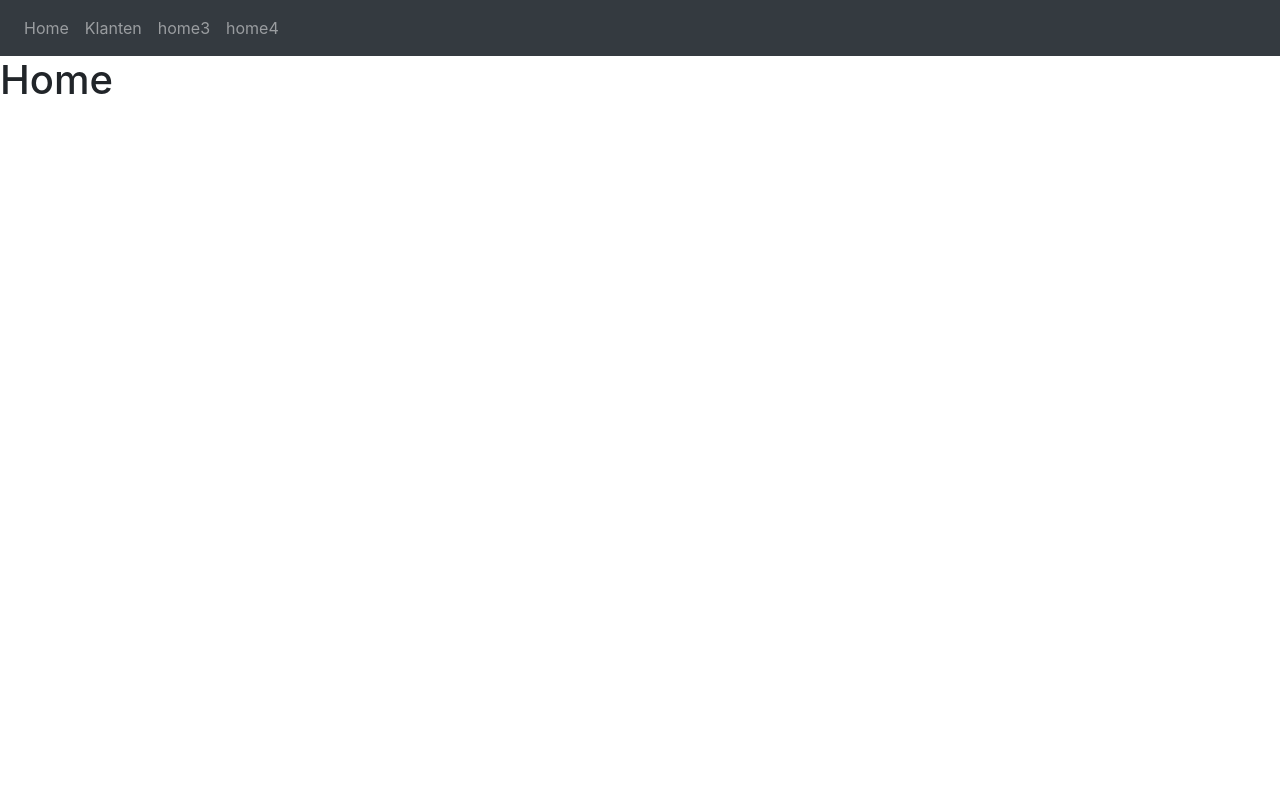
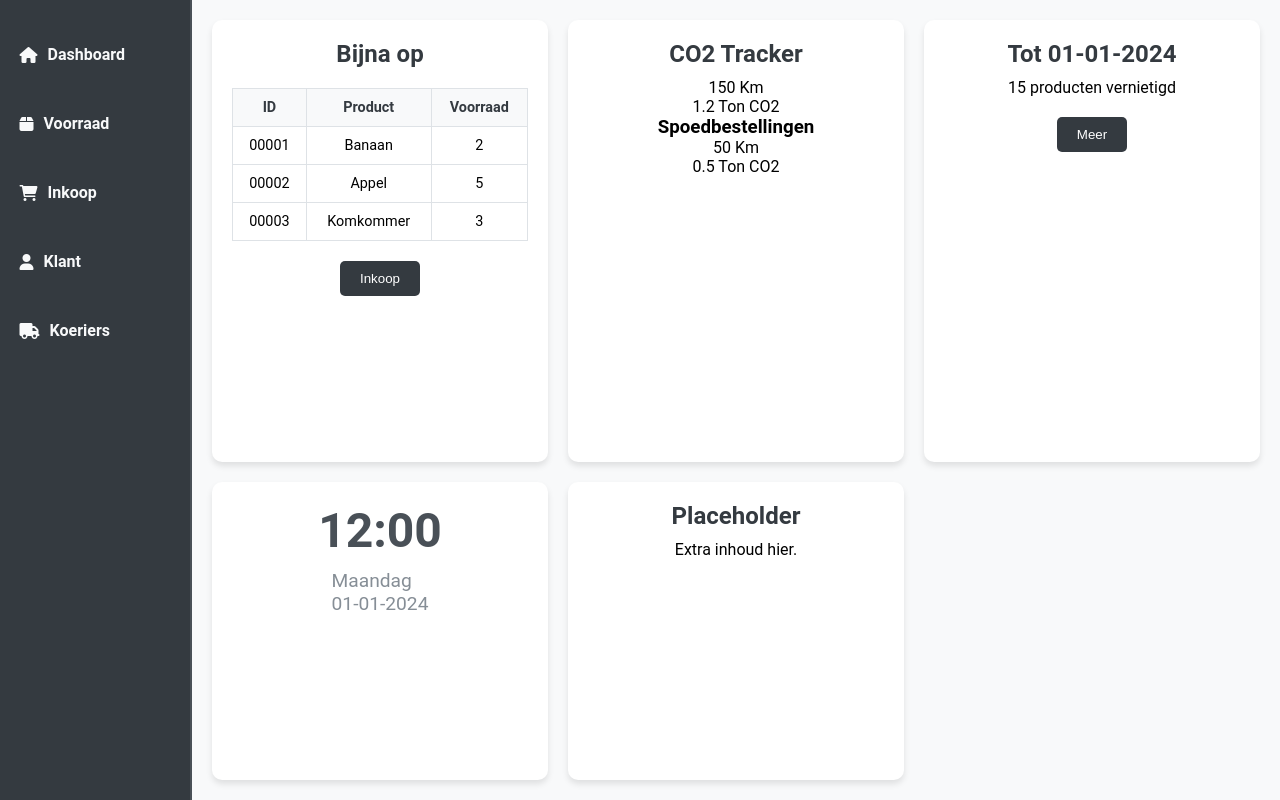
Before and after one commit to CyberDuckys/Main, a Flask app: page / in a window 1280 px wide. Run offline with Flask 3, Linux system fonts and the light colour scheme; some libraries are stand-ins or nearby versions.

Commit message:
First Setup

```diff
--- a/website/static/style.css
+++ b/website/static/style.css
@@ -0,0 +1,185 @@
+
+* {
+    margin: 0;
+    padding: 0;
+    box-sizing: border-box;
+}
+
+body {
+    font-family: 'Roboto', sans-serif;
+    display: flex;
+    height: 100vh;
+    background-color: #f8f9fa;
+}
+
+.sidebar {
+    width: 15%;
+    background-color: #343a40;
+    display: flex;
+    flex-direction: column;
+    align-items: center;
+    padding-top: 20px;
+    border-right: 2px solid #495057;
+}
+
+.sidebar a {
+    text-decoration: none;
+    color: #f8f9fa;
+    margin: 15px 0;
+    font-weight: bold;
+    font-size: 1rem;
+    display: flex;
+    align-items: center;
+    gap: 10px;
+    transition: background-color 0.3s;
+    padding: 10px;
+    width: 90%;
+    border-radius: 5px;
+    text-align: center;
+}
+
+.sidebar a:hover {
+    background-color: #495057;
+}
+
+.main-content {
+    width: 85%;
+    max-width: 1200px; /* Beperk de maximale breedte */
+    margin: 0 auto; /* Centreer de inhoud */
+    display: grid;
+    grid-template-columns: repeat(auto-fit, minmax(300px, 1fr));
+    gap: 20px;
+    padding: 20px;
+    overflow-y: auto; /* Zorgt ervoor dat inhoud kan scrollen indien nodig */
+}
+
+
+.card {
+    background-color: #ffffff;
+    padding: 20px;
+    border-radius: 10px;
+    box-shadow: 0 4px 6px rgba(0, 0, 0, 0.1);
+    display: flex;
+    flex-direction: column;
+    align-items: center;
+    transition: transform 0.3s, box-shadow 0.3s;
+}
+
+.card:hover {
+    transform: translateY(-5px);
+    box-shadow: 0 6px 10px rgba(0, 0, 0, 0.15);
+}
+
+.card h2 {
+    margin-bottom: 10px;
+    font-size: 1.5rem;
+    color: #343a40;
+}
+
+.table {
+    width: 100%;
+    border-collapse: collapse;
+    margin-top: 10px;
+}
+
+.table th, .table td {
+    border: 1px solid #dee2e6;
+    padding: 10px;
+    text-align: center;
+    font-size: 0.9rem;
+}
+
+.table th {
+    background-color: #f8f9fa;
+    font-weight: bold;
+    color: #343a40;
+}
+
+.button {
+    margin-top: 20px;
+    padding: 10px 20px;
+    background-color: #343a40;
+    color: white;
+    border: none;
+    border-radius: 5px;
+    cursor: pointer;
+    text-align: center;
+    transition: background-color 0.3s;
+}
+
+.button:hover {
+    background-color: #495057;
+}
+
+.clock {
+    font-size: 3rem;
+    font-weight: bold;
+    color: #495057;
+    margin-bottom: 10px;
+}
+
+.date {
+    font-size: 1.2rem;
+    color: #868e96;
+}
+
+/* Responsiveness */
+@media (max-width: 768px) {
+    .sidebar {
+        width: 100%;
+        flex-direction: row;
+        justify-content: space-around;
+    }
+
+    .main-content {
+        width: 100%;
+        grid-template-columns: 1fr;
+    }
+}
+
+.klanten-table {
+    margin-top: 20px;
+    width: 100%;
+    border-collapse: collapse;
+}
+
+.klanten-table th, .klanten-table td {
+    border: 1px solid #dee2e6;
+    padding: 10px;
+    text-align: left;
+    font-size: 0.9rem;
+}
+
+.klanten-table th {
+    background-color: #f8f9fa;
+    color: #343a40;
+    font-weight: bold;
+}
+
+.klanten-table a {
+    color: #007bff;
+    text-decoration: none;
+}
+
+.klanten-table a:hover {
+    text-decoration: underline;
+}
+
+.button-small {
+    padding: 5px 10px;
+    background-color: #343a40;
+    color: white;
+    border: none;
+    border-radius: 5px;
+    cursor: pointer;
+    font-size: 0.8rem;
+}
+
+.button-small:hover {
+    background-color: #495057;
+}
+
+.sidebar a.active {
+    background-color: #495057;
+    color: #fff;
+}
--- a/website/templates/base.html
+++ b/website/templates/base.html
@@ -1,33 +1,15 @@
 <!DOCTYPE html>
 <html lang="en">
-<head>
+  <head>
     <meta charset="UTF-8">
     <meta name="viewport" content="width=device-width, initial-scale=1.0">
-    <link rel="stylesheet" href="{{url_for('static', filename='style.css')}}"></link>
-    <link rel="stylesheet" href="https://stackpath.bootstrapcdn.com/bootstrap/4.3.1/css/bootstrap.min.css" integrity="sha384-ggOyR0iXCbMQv3Xipma34MD+dH/1fQ784/j6cY/iJTQUOhcWr7x9JvoRxT2MZw1T" crossorigin="anonymous">
-    <title>{% block title %}missing title{% endblock %}</title>
+    <title>{% block title %}Dashboard{% endblock %}</title>
+    <link rel="stylesheet" href="{{ url_for('static', filename='style.css') }}">
+    <link rel="stylesheet" href="https://cdnjs.cloudflare.com/ajax/libs/font-awesome/6.0.0/css/all.min.css">
 </head>
 <body>
-    <nav class="navbar navbar-expand-lg navbar-dark bg-dark">
-        <button
-          class="navbar-toggler"
-          type="button"
-          data-toggle="collapse"
-          data-target="#navbar"
-        >
-          <span class="navbar-toggler-icon"></span>
-        </button>
-        <div class="collapse navbar-collapse" id="navbar">
-          <div class="navbar-nav">
-            <a class="nav-item nav-link" id="home" href="/">Home</a>
-            <a class="nav-item nav-link" id="klanten" href="/klanten">Klanten</a>
-            <a class="nav-item nav-link" id="home3" href="/home3">home3</a>
-            <a class="nav-item nav-link" id="home4" href="/home4">home4</a>
-          </div>
-        </div>
-      </nav>
+    {% block content %}
 
-    {% block content %}
     {% endblock %}
 </body>
 <script src="https://code.jquery.com/jquery-3.3.1.slim.min.js" integrity="sha384-q8i/X+965DzO0rT7abK41JStQIAqVgRVzpbzo5smXKp4YfRvH+8abtTE1Pi6jizo" crossorigin="anonymous"></script>
--- a/website/templates/home.html
+++ b/website/templates/home.html
@@ -4,5 +4,70 @@
 {% block title %} Home {% endblock %}
 
 {% block content%}
-<h1>Home</h1>
+    <div class="sidebar">
+        <a href="#"><i class="fas fa-home"></i> Dashboard</a>
+        <a href="#"><i class="fas fa-box"></i> Voorraad</a>
+        <a href="#"><i class="fas fa-shopping-cart"></i> Inkoop</a>
+        <a href="#"><i class="fas fa-user"></i> Klant</a>
+        <a href="#"><i class="fas fa-truck"></i> Koeriers</a>
+    </div>
+
+    <div class="main-content">
+        <!-- Bijna op -->
+        <div class="card">
+            <h2>Bijna op</h2>
+            <table class="table">
+                <tr>
+                    <th>ID</th>
+                    <th>Product</th>
+                    <th>Voorraad</th>
+                </tr>
+                <tr>
+                    <td>00001</td>
+                    <td>Banaan</td>
+                    <td>2</td>
+                </tr>
+                <tr>
+                    <td>00002</td>
+                    <td>Appel</td>
+                    <td>5</td>
+                </tr>
+                <tr>
+                    <td>00003</td>
+                    <td>Komkommer</td>
+                    <td>3</td>
+                </tr>
+            </table>
+            <button class="button">Inkoop</button>
+        </div>
+
+        <!-- CO2 Tracker -->
+        <div class="card">
+            <h2>CO2 Tracker</h2>
+            <p>150 Km</p>
+            <p>1.2 Ton CO2</p>
+            <h3>Spoedbestellingen</h3>
+            <p>50 Km</p>
+            <p>0.5 Ton CO2</p>
+        </div>
+
+        <!-- Vernietigde producten -->
+        <div class="card">
+            <h2>Tot 01-01-2024</h2>
+            <p>15 producten vernietigd</p>
+            <button class="button">Meer</button>
+        </div>
+
+        <!-- Tijd en datum -->
+        <div class="card time-card">
+            <div class="clock">12:00</div>
+            <div class="date">Maandag<br>01-01-2024</div>
+        </div>
+
+        <!-- Placeholder voor andere kaarten -->
+        <div class="card">
+            <h2>Placeholder</h2>
+            <p>Extra inhoud hier.</p>
+        </div>
+    </div>
 {% endblock%}
```
Also changed, not shown: style.css (deleted, +0 -185 lines).
